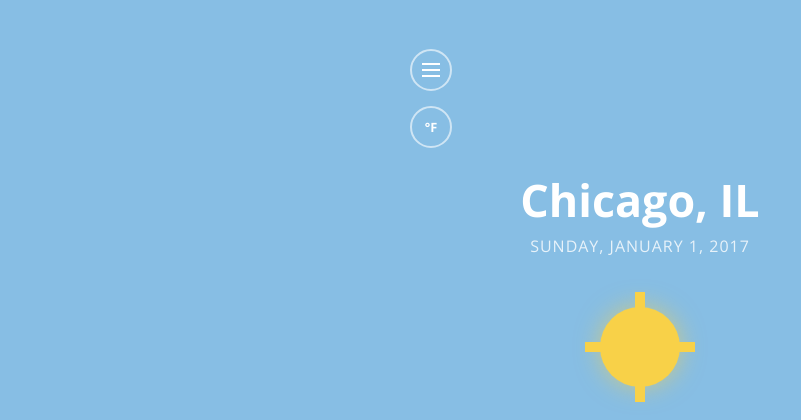
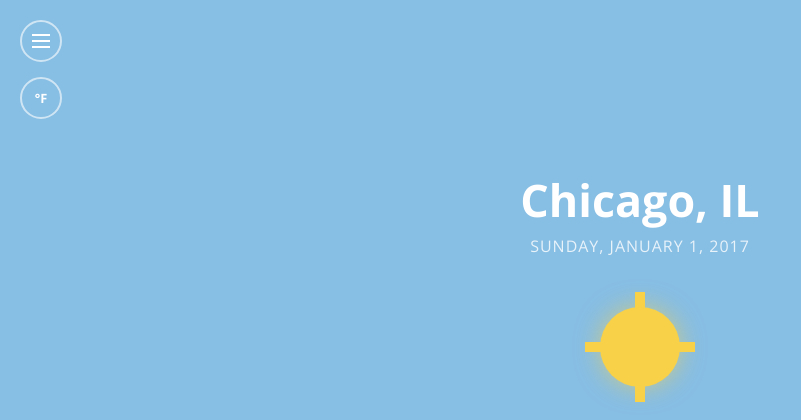
Before and after one commit to 990402DAJEONGKIM/serverless-weather-app, a PHP site: page / in a window 1280 px wide. Shown: the top 420 px of the page, without its empty margins (0-801 px from the left). Run offline with PHP 8.4, Linux system fonts and the light colour scheme.

Commit message:
hamberger change

```diff
--- a/css/style.css
+++ b/css/style.css
@@ -28,9 +28,11 @@ body {
 
 /* 상단 컨트롤 (햄버거 & 단위) */
 .controls {
-    position: absolute;
-    top: -100px;
-    left: 20px;
+    position: fixed;    /* 박스랑 상관없이 '화면(뷰포트)'을 기준으로 고정 */
+    top: 20px;          /* 화면 맨 위에서 20px 내려옴 */
+    left: 20px;         /* 화면 왼쪽에서 20px 떨어짐 */
+    z-index: 100;       /* 다른 요소보다 무조건 위에 뜨게 함 */
+
     display: flex;
     flex-direction: column;
     gap: 15px;
```
